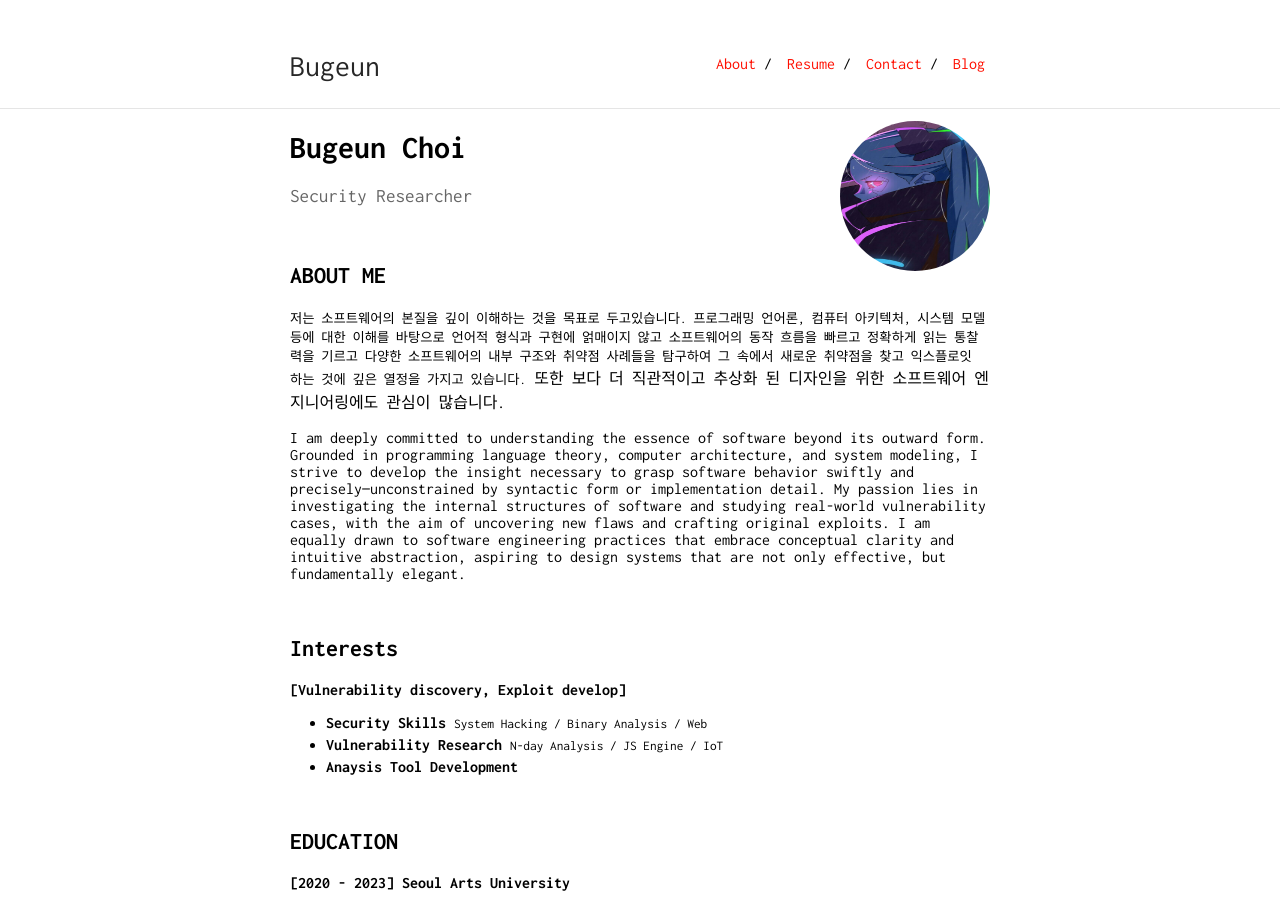
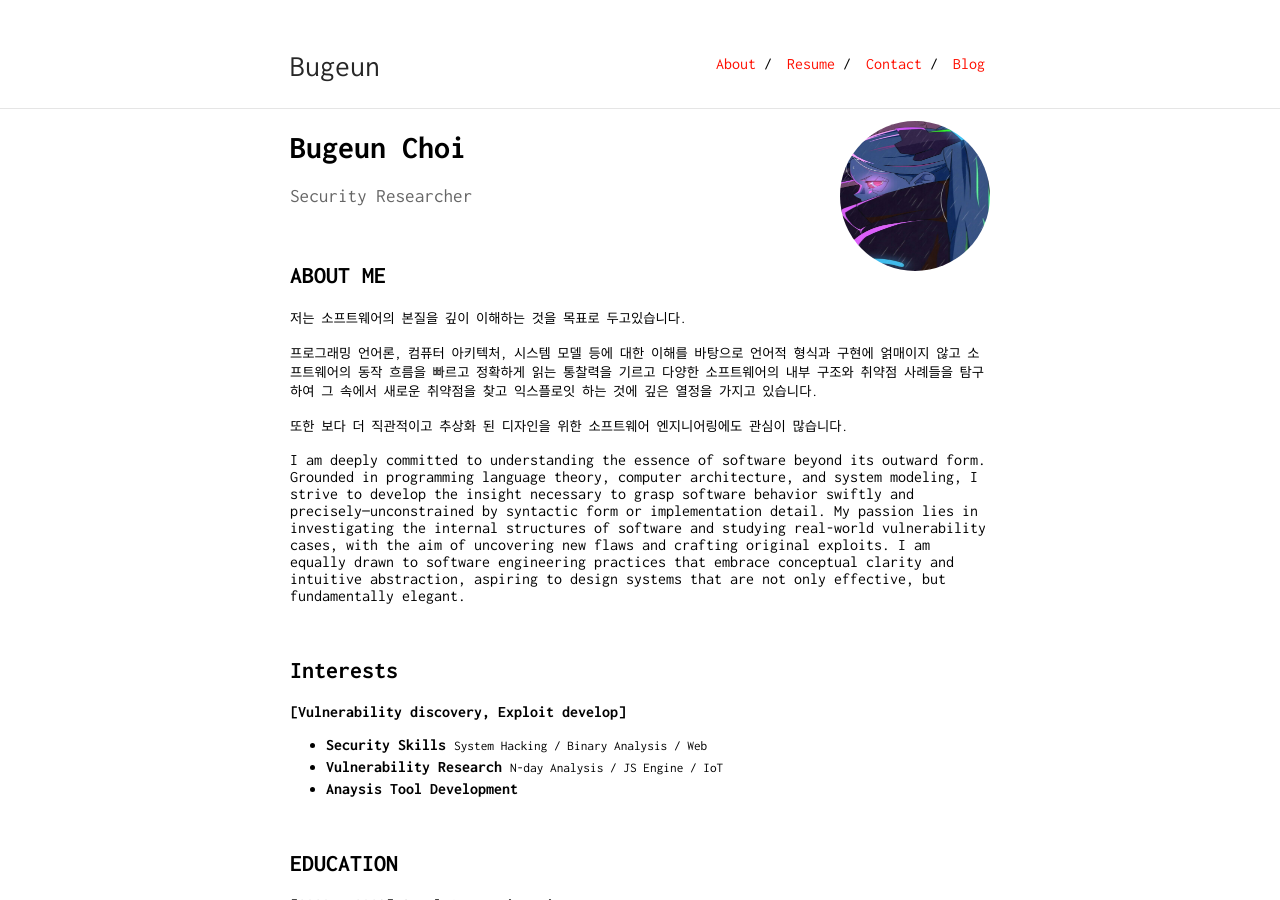
Before and after one commit to Bugeun/bugeun.github.io, a Jekyll site: the page built from index.md, in a window 1280 px wide and 900 px high. Built offline with Jekyll 4.4.1, drawn with Linux system fonts in a browser that asks for light colours.

Commit message:
Update index.md

```diff
--- a/index.md
+++ b/index.md
@@ -11,14 +11,14 @@ Security Researcher
 
 ## ABOUT ME
 
-<p><small>
-저는 소프트웨어의 본질을 깊이 이해하는 것을 목표로 두고있습니다.
 
-프로그래밍 언어론, 컴퓨터 아키텍처, 시스템 모델 등에 대한 이해를 바탕으로 언어적 형식과 구현에 얽매이지 않고 소프트웨어의 동작 흐름을 빠르고 정확하게 읽는 통찰력을 기르고
-다양한 소프트웨어의 내부 구조와 취약점 사례들을 탐구하여 그 속에서 새로운 취약점을 찾고 익스플로잇 하는 것에 깊은 열정을 가지고 있습니다.</small>
+<p><small>저는 소프트웨어의 본질을 깊이 이해하는 것을 목표로 두고있습니다.</small></p>
 
-또한 보다 더 직관적이고 추상화 된 디자인을 위한 소프트웨어 엔지니어링에도 관심이 많습니다.
-</p>
+<p><small>프로그래밍 언어론, 컴퓨터 아키텍처, 시스템 모델 등에 대한 이해를 바탕으로 언어적 형식과 구현에 얽매이지 않고 소프트웨어의 동작 흐름을 빠르고 정확하게 읽는 통찰력을 기르고
+다양한 소프트웨어의 내부 구조와 취약점 사례들을 탐구하여 그 속에서 새로운 취약점을 찾고 익스플로잇 하는 것에 깊은 열정을 가지고 있습니다.</small></p>
+
+<p><small>또한 보다 더 직관적이고 추상화 된 디자인을 위한 소프트웨어 엔지니어링에도 관심이 많습니다.</small></p>
+
 <p>I am deeply committed to understanding the essence of software beyond its outward form.
 Grounded in programming language theory, computer architecture, and system modeling, I strive to develop the insight necessary to grasp software behavior swiftly and precisely—unconstrained by syntactic form or implementation detail.
 
```
